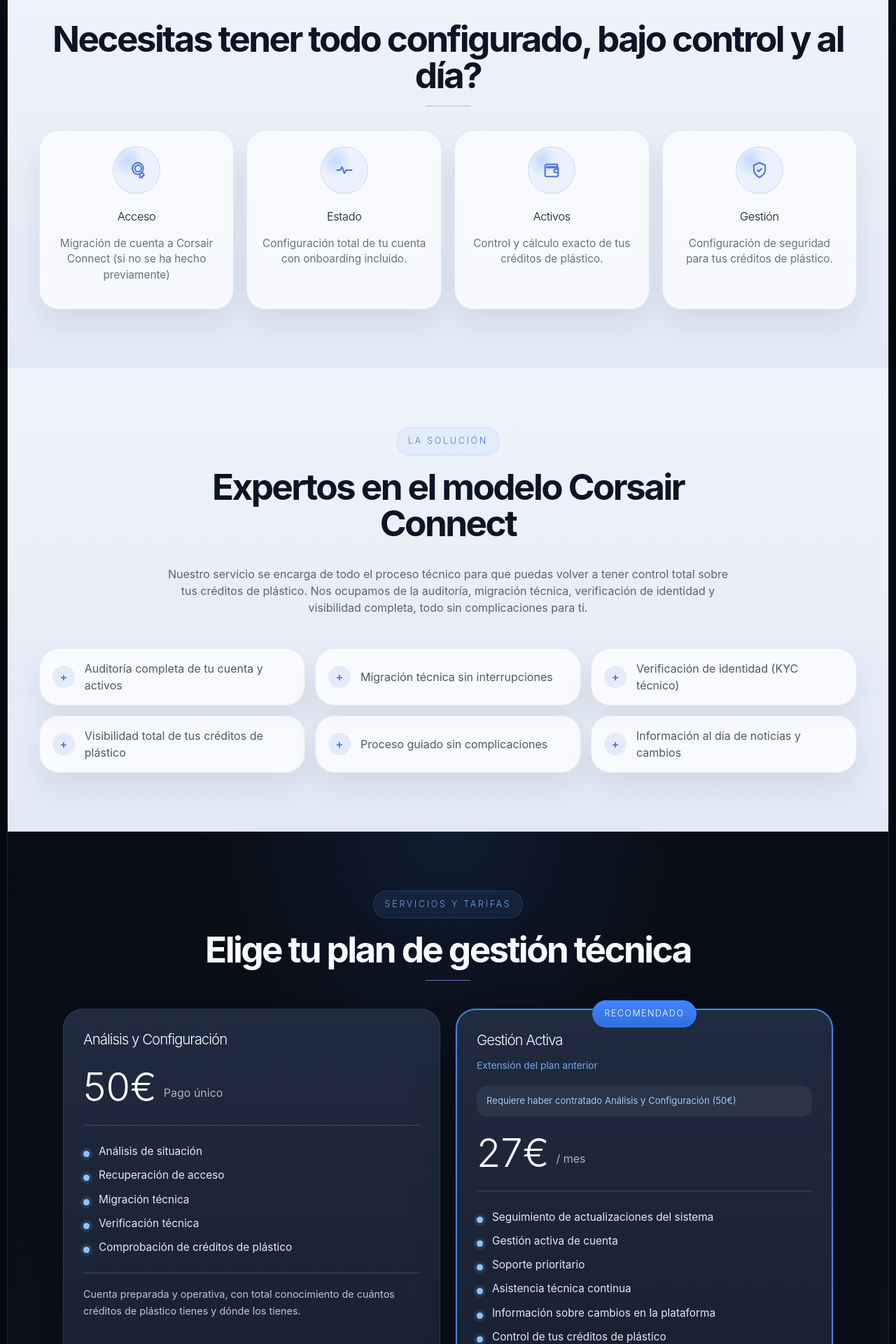
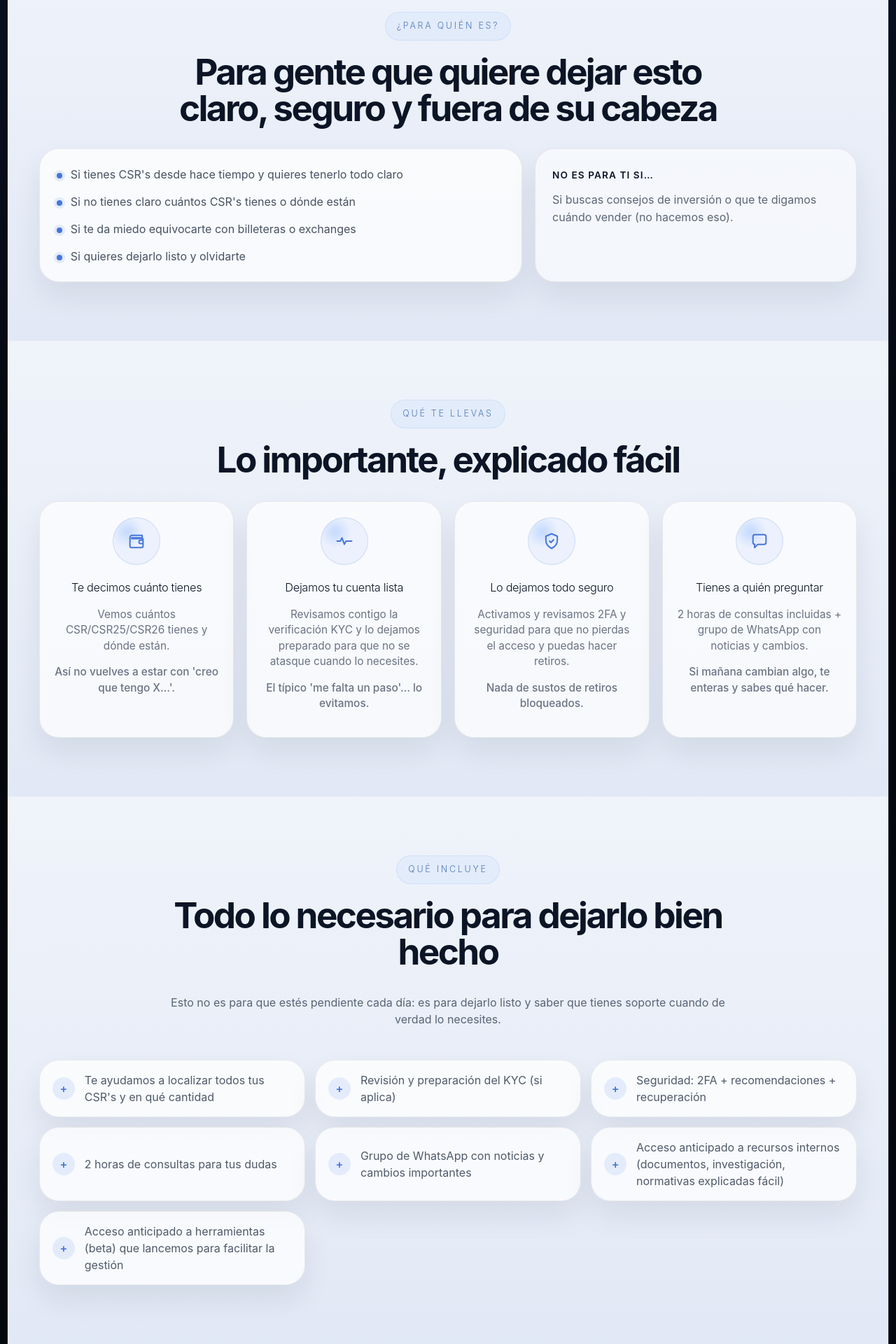
Before and after one commit to PlastiXBusiness/PlastiXBusiness-V0-PlastiXServiciosWeb, a React (Vite) app: page / in a window 1280 px wide. Shown: the part 880-2800 px from the top of the page at 70% size. Built offline with nearby package versions, Linux system fonts and the light colour scheme.

Commit message:
Rewrite landing for single 47 euro service

```diff
--- a/src/App.css
+++ b/src/App.css
@@ -218,6 +218,13 @@
   width: fit-content;
 }
 
+.hero-actions {
+  display: flex;
+  flex-wrap: wrap;
+  gap: 14px;
+  margin-top: 24px;
+}
+
 .hero-button.solid,
 .whatsapp-button,
 .floating-whatsapp {
@@ -340,6 +347,74 @@
   line-height: 1.02;
 }
 
+.mini-title {
+  display: inline-flex;
+  margin-bottom: 12px;
+  color: #0c1525;
+  font-size: 0.85rem;
+  font-weight: 600;
+  letter-spacing: 0.08em;
+  text-transform: uppercase;
+}
+
+.audience-grid {
+  display: grid;
+  grid-template-columns: 1.2fr 0.8fr;
+  gap: 18px;
+  margin-top: 32px;
+}
+
+.audience-card,
+.single-price-card,
+.step-card,
+.faq-card {
+  border-radius: 28px;
+  border: 1px solid rgba(18, 32, 56, 0.08);
+  box-shadow: 0 20px 40px rgba(16, 24, 40, 0.08);
+}
+
+.audience-card {
+  padding: 24px;
+  background: rgba(255, 255, 255, 0.74);
+}
+
+.audience-card-muted {
+  background: rgba(255, 255, 255, 0.58);
+}
+
+.audience-card-muted p {
+  margin: 0;
+  color: rgba(57, 69, 88, 0.82);
+  line-height: 1.6;
+}
+
+.audience-list {
+  display: grid;
+  gap: 14px;
+  margin: 0;
+  padding: 0;
+  list-style: none;
+}
+
+.audience-list li {
+  position: relative;
+  padding-left: 20px;
+  color: rgba(47, 58, 76, 0.88);
+  line-height: 1.55;
+}
+
+.audience-list li::before {
+  content: '';
+  position: absolute;
+  top: 10px;
+  left: 0;
+  width: 8px;
+  height: 8px;
+  border-radius: 50%;
+  background: #4676d9;
+  box-shadow: 0 0 0 4px rgba(70, 118, 217, 0.12);
+}
+
 .light-section .section-heading h2,
 .solution-section .section-heading h2,
 .contact-section .section-heading h2,
@@ -424,6 +499,12 @@
   color: rgba(65, 77, 96, 0.78);
   font-size: 0.96rem;
   line-height: 1.45;
+}
+
+.card-example {
+  margin-top: 10px;
+  color: rgba(47, 58, 76, 0.92);
+  font-weight: 500;
 }
 
 .solution-grid {
@@ -580,6 +661,99 @@
   margin-top: 40px;
 }
 
+.single-price-card {
+  max-width: 720px;
+  margin: 34px auto 0;
+  padding: 30px;
+  text-align: center;
+  background:
+    linear-gradient(180deg, rgba(33, 43, 65, 0.88), rgba(23, 31, 47, 0.92)),
+    rgba(30, 41, 59, 0.95);
+}
+
+.single-price-label {
+  display: inline-flex;
+  padding: 9px 14px;
+  border-radius: 999px;
+  background: rgba(255, 255, 255, 0.08);
+  color: rgba(173, 210, 255, 0.92);
+  font-size: 0.8rem;
+  letter-spacing: 0.14em;
+  text-transform: uppercase;
+}
+
+.single-price-value {
+  margin-top: 18px;
+  color: #ffffff;
+  font-size: clamp(3rem, 8vw, 4.8rem);
+  line-height: 1;
+  font-weight: 300;
+}
+
+.single-price-card p {
+  max-width: 48ch;
+  margin: 18px auto 0;
+  color: rgba(230, 237, 252, 0.82);
+  line-height: 1.6;
+}
+
+.single-price-card .hero-button {
+  margin-top: 26px;
+}
+
+.steps-grid {
+  display: grid;
+  grid-template-columns: repeat(3, minmax(0, 1fr));
+  gap: 18px;
+  margin-top: 30px;
+}
+
+.step-card {
+  padding: 24px;
+  background: rgba(255, 255, 255, 0.72);
+}
+
+.step-number {
+  display: inline-flex;
+  margin-bottom: 14px;
+  color: #4676d9;
+  font-size: 0.9rem;
+  font-weight: 700;
+  letter-spacing: 0.14em;
+  text-transform: uppercase;
+}
+
+.step-card p {
+  margin: 0;
+  color: rgba(47, 58, 76, 0.88);
+  line-height: 1.55;
+}
+
+.faq-grid {
+  display: grid;
+  grid-template-columns: repeat(2, minmax(0, 1fr));
+  gap: 18px;
+  margin-top: 30px;
+}
+
+.faq-card {
+  padding: 24px;
+  background: rgba(255, 255, 255, 0.74);
+}
+
+.faq-card h3 {
+  margin: 0 0 12px;
+  color: #0c1525;
+  font-size: 1.08rem;
+  line-height: 1.35;
+}
+
+.faq-card p {
+  margin: 0;
+  color: rgba(57, 69, 88, 0.82);
+  line-height: 1.6;
+}
+
 .contact-form {
   max-width: 760px;
   margin: 30px auto 0;
@@ -706,9 +880,12 @@
 
 @media (max-width: 1100px) {
   .hero-section,
+  .audience-grid,
   .pricing-grid,
   .highlights-grid,
-  .solution-grid {
+  .solution-grid,
+  .steps-grid,
+  .faq-grid {
     grid-template-columns: 1fr;
   }
 
@@ -752,7 +929,9 @@
   .highlight-card p,
   .solution-item,
   .plan-list li,
-  .plan-note {
+  .plan-note,
+  .faq-card p,
+  .step-card p {
     font-size: 0.95rem;
     line-height: 1.5;
   }
--- a/src/App.jsx
+++ b/src/App.jsx
@@ -11,85 +11,94 @@
   { code: '+1', flag: '🇺🇸', name: 'Estados Unidos' },
 ]
 
-const highlights = [
+const audienceItems = [
+  "Si tienes CSR's desde hace tiempo y quieres tenerlo todo claro",
+  "Si no tienes claro cuántos CSR's tienes o dónde están",
+  'Si te da miedo equivocarte con billeteras o exchanges',
+  'Si quieres dejarlo listo y olvidarte',
+]
+
+const benefitCards = [
   {
-    title: 'Acceso',
-    description: 'Migración de cuenta a Corsair Connect (si no se ha hecho previamente)',
-    icon: 'key',
+    title: 'Te decimos cuánto tienes',
+    description: "Vemos cuántos CSR/CSR25/CSR26 tienes y dónde están.",
+    example: "Así no vuelves a estar con 'creo que tengo X…'.",
+    icon: 'wallet',
   },
   {
-    title: 'Estado',
-    description: 'Configuración total de tu cuenta con onboarding incluido.',
+    title: 'Dejamos tu cuenta lista',
+    description:
+      'Revisamos contigo la verificación KYC y lo dejamos preparado para que no se atasque cuando lo necesites.',
+    example: "El típico 'me falta un paso'… lo evitamos.",
     icon: 'pulse',
   },
   {
-    title: 'Activos',
-    description: 'Control y cálculo exacto de tus créditos de plástico.',
-    icon: 'wallet',
+    title: 'Lo dejamos todo seguro',
+    description:
+      'Activamos y revisamos 2FA y seguridad para que no pierdas el acceso y puedas hacer retiros.',
+    example: 'Nada de sustos de retiros bloqueados.',
+    icon: 'shield',
   },
   {
-    title: 'Gestión',
-    description: 'Configuración de seguridad para tus créditos de plástico.',
-    icon: 'shield',
+    title: 'Tienes a quién preguntar',
+    description:
+      '2 horas de consultas incluidas + grupo de WhatsApp con noticias y cambios.',
+    example: 'Si mañana cambian algo, te enteras y sabes qué hacer.',
+    icon: 'chat',
   },
 ]
 
-const solutionItems = [
-  'Auditoría completa de tu cuenta y activos',
-  'Migración técnica sin interrupciones',
-  'Verificación de identidad (KYC técnico)',
-  'Visibilidad total de tus créditos de plástico',
-  'Proceso guiado sin complicaciones',
-  'Información al día de noticias y cambios',
+const includeItems = [
+  "Te ayudamos a localizar todos tus CSR's y en qué cantidad",
+  'Revisión y preparación del KYC (si aplica)',
+  'Seguridad: 2FA + recomendaciones + recuperación',
+  '2 horas de consultas para tus dudas',
+  'Grupo de WhatsApp con noticias y cambios importantes',
+  'Acceso anticipado a recursos internos (documentos, investigación, normativas explicadas fácil)',
+  'Acceso anticipado a herramientas (beta) que lancemos para facilitar la gestión',
 ]
 
-const plans = [
+const steps = [
+  'Nos escribes por WhatsApp',
+  'Revisamos tu caso contigo y lo dejamos todo listo',
+  'Te damos acceso al grupo + recursos + tus 2 horas de consultas',
+]
+
+const faqs = [
   {
-    title: 'Análisis y Configuración',
-    price: '50€',
-    detail: 'Pago único',
-    items: [
-      'Análisis de situación',
-      'Recuperación de acceso',
-      'Migración técnica',
-      'Verificación técnica',
-      'Comprobación de créditos de plástico',
-    ],
-    note:
-      'Cuenta preparada y operativa, con total conocimiento de cuántos créditos de plástico tienes y dónde los tienes.',
+    question: '¿Esto es asesoría financiera?',
+    answer: 'No. Esto es ayuda técnica y operativa para dejar tus CSR’s listos, claros y bien configurados.',
   },
   {
-    title: 'Gestión Activa',
-    detailTop: 'Extensión del plan anterior',
-    requirement: 'Requiere haber contratado Análisis y Configuración (50€)',
-    price: '27€',
-    detail: '/ mes',
-    featured: true,
-    items: [
-      'Seguimiento de actualizaciones del sistema',
-      'Gestión activa de cuenta',
-      'Soporte prioritario',
-      'Asistencia técnica continua',
-      'Información sobre cambios en la plataforma',
-      'Control de tus créditos de plástico',
-      'Ayuda a la hora de vender o comprar',
-      'Avisos de estado del mercado y precio',
-    ],
+    question: '¿Tengo que saber de blockchain o mercados de cryptomonedas?',
+    answer: 'No. La idea es justo la contraria: que no tengas que meterte a aprender todo eso para dejarlo bien hecho.',
+  },
+  {
+    question: '¿Cuánto tardáis?',
+    answer: 'Normalmente entre 24 y 72 horas, según el caso y lo que ya tengas hecho.',
+  },
+  {
+    question: '¿Qué incluyen las 2 horas?',
+    answer:
+      'Incluyen dudas técnicas, operativas, del negocio de Corsair y Corsair Connect, y dudas sobre tus CSR para que no vayas a ciegas.',
+  },
+  {
+    question: '¿El grupo de WhatsApp es soporte 1:1 ilimitado?',
+    answer:
+      'No. El grupo es para noticias, cambios importantes y dudas generales. El soporte 1:1 va dentro del servicio y de las 2 horas incluidas.',
+  },
+  {
+    question: '¿Qué son los recursos internos?',
+    answer:
+      'Son documentos y guías que iremos sacando para que entiendas cambios y la evolución de todo sin líos ni tecnicismos raros.',
   },
 ]
 
 const whatsappNumber = '34694200966'
 const defaultCountry = countries[0]
+const serviceName = 'Servicio técnico CSR (47€ · pago único)'
 
 function HighlightIcon({ icon }) {
-  if (icon === 'key') {
-    return (
-      <svg viewBox="0 0 24 24" aria-hidden="true">
-        <path d="M14 3a7 7 0 1 0 4.95 11.95L21 17v2h-2v2h-3v-3.17l-1.05-1.05A7 7 0 0 0 14 3Zm0 3a4 4 0 1 1 0 8a4 4 0 0 1 0-8Z" />
-      </svg>
-    )
-  }
-
   if (icon === 'pulse') {
     return (
       <svg viewBox="0 0 24 24" aria-hidden="true">
@@ -107,6 +116,14 @@
     )
   }
 
+  if (icon === 'chat') {
+    return (
+      <svg viewBox="0 0 24 24" aria-hidden="true">
+        <path d="M4 6.5A2.5 2.5 0 0 1 6.5 4h11A2.5 2.5 0 0 1 20 6.5v7A2.5 2.5 0 0 1 17.5 16H10l-4 4v-4H6.5A2.5 2.5 0 0 1 4 13.5Z" />
+      </svg>
+    )
+  }
+
   return (
     <svg viewBox="0 0 24 24" aria-hidden="true">
       <path d="M12 3l7 3v5c0 4.5-2.7 7.9-7 10c-4.3-2.1-7-5.5-7-10V6l7-3Z" />
@@ -120,7 +137,6 @@
     name: '',
     countryCode: defaultCountry.code,
     phone: '',
-    service: 'Análisis y Configuración (50€ - Pago único)',
     message: '',
   })
 
@@ -137,13 +153,18 @@
 
     const text = [
       'Hola, vengo desde la web de PlastiX.',
+      `Servicio: ${serviceName}`,
       `Nombre: ${formData.name}`,
       `WhatsApp / Teléfono: ${formData.countryCode}${formData.phone}`,
-      `Servicio de interés: ${formData.service}`,
-      `Mensaje sobre mi situación: ${formData.message}`,
+      `Consulta: ${formData.message}`,
+      'Entiendo que el pago se hace por Bizum después y que no hay checkout en la web.',
     ].join('\n')
 
-    window.open(`https://wa.me/${whatsappNumber}?text=${encodeURIComponent(text)}`, '_blank', 'noopener,noreferrer')
+    window.open(
+      `https://wa.me/${whatsappNumber}?text=${encodeURIComponent(text)}`,
+      '_blank',
+      'noopener,noreferrer',
+    )
   }
 
   return (
@@ -154,12 +175,13 @@
         </a>
 
         <nav className="main-nav" aria-label="Principal">
-          <a href="#servicios">Servicios</a>
+          <a href="#incluye">Qué incluye</a>
+          <a href="#precio">Precio</a>
           <a href="#contacto">Contacto</a>
         </nav>
 
         <a className="header-cta" href="#contacto">
-          Contactar
+          Escríbenos por WhatsApp
         </a>
       </header>
 
@@ -170,66 +192,95 @@
           <div className="hero-glow hero-glow-left"></div>
 
           <div className="hero-content">
-            <span className="section-chip">Gestión Técnica Profesional</span>
+            <span className="section-chip">Pago único: 47€ · Sin mensualidades</span>
             <h1>
-              Ten todos tus <span>créditos de plástico</span> bajo control con{' '}
-              <em>PlastiX</em>
+              Deja tus <span>CSR&apos;s listos</span> y seguros (sin comerte la cabeza)
             </h1>
             <p>
-              Si posees créditos de plástico en Amplivo desde hace años, te ayudamos
-              a recuperar el acceso, realizar la migración técnica y asegurar tu
-              cuenta de forma profesional.
+              Te ayudamos a saber cuántos tienes y dónde están, dejamos tu cuenta
+              preparada (KYC + seguridad) y te damos soporte para que el día que
+              necesites hacer algo, no tengas sustos.
             </p>
-            <a className="hero-button" href="#servicios">
-              Ver más
-            </a>
+
+            <div className="hero-actions">
+              <a className="hero-button solid" href="#contacto">
+                Escríbenos por WhatsApp
+              </a>
+              <a className="hero-button" href="#incluye">
+                Ver qué incluye
+              </a>
+            </div>
           </div>
 
           <div className="hero-panel" aria-hidden="true">
             <div className="panel-card panel-card-top">
-              <span>Gestión Técnica Profesional</span>
-              <strong>Recuperación, migración y seguridad de tus créditos de plástico.</strong>
+              <span>Servicio único</span>
+              <strong>Lo dejas listo una vez y sabes a quién escribir si lo necesitas.</strong>
             </div>
             <div className="panel-card panel-card-bottom">
-              <span>PlastiX</span>
-              <strong>Control total y visibilidad completa de tu cuenta.</strong>
+              <span>Sin checkout</span>
+              <strong>Nos escribes por WhatsApp y luego te decimos los pasos por Bizum.</strong>
+            </div>
+          </div>
+        </section>
+
+        <section className="section light-section audience-section">
+          <div className="section-heading center narrow">
+            <span className="section-label">¿Para quién es?</span>
+            <h2>Para gente que quiere dejar esto claro, seguro y fuera de su cabeza</h2>
+          </div>
+
+          <div className="audience-grid">
+            <div className="audience-card">
+              <ul className="audience-list">
+                {audienceItems.map((item) => (
+                  <li key={item}>{item}</li>
+                ))}
+              </ul>
+            </div>
+
+            <div className="audience-card audience-card-muted">
+              <span className="mini-title">No es para ti si…</span>
+              <p>
+                Si buscas consejos de inversión o que te digamos cuándo vender (no
+                hacemos eso).
+              </p>
             </div>
           </div>
         </section>
 
         <section className="section light-section">
           <div className="section-heading center">
-            <h2>Necesitas tener todo configurado, bajo control y al día?</h2>
-            <div className="heading-line"></div>
+            <span className="section-label">Qué te llevas</span>
+            <h2>Lo importante, explicado fácil</h2>
           </div>
 
           <div className="highlights-grid">
-            {highlights.map((item) => (
+            {benefitCards.map((item) => (
               <article className="highlight-card" key={item.title}>
                 <div className="highlight-icon">
                   <HighlightIcon icon={item.icon} />
                 </div>
                 <h3>{item.title}</h3>
                 <p>{item.description}</p>
+                <p className="card-example">{item.example}</p>
               </article>
             ))}
           </div>
         </section>
 
-        <section className="section solution-section">
+        <section className="section solution-section" id="incluye">
           <div className="section-heading center narrow">
-            <span className="section-label">La Solución</span>
-            <h2>Expertos en el modelo Corsair Connect</h2>
+            <span className="section-label">Qué incluye</span>
+            <h2>Todo lo necesario para dejarlo bien hecho</h2>
             <p>
-              Nuestro servicio se encarga de todo el proceso técnico para que puedas
-              volver a tener control total sobre tus créditos de plástico. Nos
-              ocupamos de la auditoría, migración técnica, verificación de identidad
-              y visibilidad completa, todo sin complicaciones para ti.
+              Esto no es para que estés pendiente cada día: es para dejarlo listo y
+              saber que tienes soporte cuando de verdad lo necesites.
             </p>
           </div>
 
           <ul className="solution-grid">
-            {solutionItems.map((item) => (
+            {includeItems.map((item) => (
               <li className="solution-item" key={item}>
                 <span className="solution-check">+</span>
                 <span>{item}</span>
@@ -238,52 +289,65 @@
           </ul>
         </section>
 
-        <section className="section pricing-section" id="servicios">
-          <div className="section-heading center">
-            <span className="section-label accent">Servicios y Tarifas</span>
-            <h2>Elige tu plan de gestión técnica</h2>
-            <div className="heading-line accent-line"></div>
+        <section className="section pricing-section" id="precio">
+          <div className="section-heading center narrow">
+            <span className="section-label accent">Precio</span>
+            <h2>47€ (pago único)</h2>
+            <p>Sin mensualidades. Nos escribes por WhatsApp y te decimos los pasos.</p>
           </div>
 
-          <div className="pricing-grid">
-            {plans.map((plan) => (
-              <article
-                className={`pricing-card${plan.featured ? ' pricing-card-featured' : ''}`}
-                key={plan.title}
-              >
-                {plan.featured && <div className="badge">Recomendado</div>}
-                <h3>{plan.title}</h3>
-                {plan.detailTop && <p className="plan-top-copy">{plan.detailTop}</p>}
-                {plan.requirement && <p className="plan-requirement">{plan.requirement}</p>}
-                <div className="price-block">
-                  <span className="price">{plan.price}</span>
-                  <span className="price-detail">{plan.detail}</span>
-                </div>
-                <div className="plan-divider"></div>
-                <ul className="plan-list">
-                  {plan.items.map((item) => (
-                    <li key={item}>{item}</li>
-                  ))}
-                </ul>
-                {plan.note && <p className="plan-note">{plan.note}</p>}
+          <div className="single-price-card">
+            <span className="single-price-label">Servicio técnico / operativo</span>
+            <div className="single-price-value">47€</div>
+            <p>
+              Te atendemos por WhatsApp, revisamos tu caso y después el pago se hace
+              por Bizum. Sin checkout y sin líos raros.
+            </p>
+            <a className="hero-button solid" href="#contacto">
+              Escríbenos por WhatsApp
+            </a>
+          </div>
+        </section>
+
+        <section className="section light-section">
+          <div className="section-heading center narrow">
+            <span className="section-label">Cómo funciona</span>
+            <h2>Así de simple</h2>
+          </div>
+
+          <div className="steps-grid">
+            {steps.map((step, index) => (
+              <article className="step-card" key={step}>
+                <span className="step-number">0{index + 1}</span>
+                <p>{step}</p>
               </article>
             ))}
           </div>
+        </section>
 
-          <div className="pricing-action">
-            <a className="hero-button solid" href="#contacto">
-              Contactar ahora
-            </a>
+        <section className="section solution-section faq-section">
+          <div className="section-heading center narrow">
+            <span className="section-label">FAQ</span>
+            <h2>Dudas normales antes de escribir</h2>
+          </div>
+
+          <div className="faq-grid">
+            {faqs.map((faq) => (
+              <article className="faq-card" key={faq.question}>
+                <h3>{faq.question}</h3>
+                <p>{faq.answer}</p>
+              </article>
+            ))}
           </div>
         </section>
 
         <section className="section contact-section" id="contacto">
           <div className="section-heading center narrow">
             <span className="section-label">Contacto</span>
-            <h2>Contáctanos</h2>
+            <h2>Cuéntanos tu caso y te contestamos por WhatsApp</h2>
             <p>
-              Solo responderemos consultas relacionadas con el servicio de gestión
-              técnica.
+              Esto es un servicio técnico y operativo. Si te encaja, nos escribes y
+              te guiamos sin marearte.
             </p>
           </div>
 
@@ -295,7 +359,7 @@
                 name="name"
                 value={formData.name}
                 onChange={handleChange}
-                placeholder="Tu nombre completo"
+                placeholder="Tu nombre"
                 required
               />
             </label>
@@ -331,36 +395,19 @@
             </label>
 
             <label className="field">
-              <span>Tipo de servicio</span>
-              <select
-                name="service"
-                value={formData.service}
-                onChange={handleChange}
-                required
-              >
-                <option value="Análisis y Configuración (50€ - Pago único)">
-                  Análisis y Configuración (50€ - Pago único)
-                </option>
-                <option value="Gestión Activa (27€/ mes) + Análisis y Configuración (50€ - Pago único)">
-                  Gestión Activa (27€/ mes) + Análisis y Configuración (50€ - Pago único)
-                </option>
-              </select>
-            </label>
-
-            <label className="field">
-              <span>Mensaje sobre tu situación</span>
+              <span>Cuéntanos tu caso</span>
               <textarea
                 name="message"
                 value={formData.message}
                 onChange={handleChange}
-                placeholder="Describe brevemente tu situación con la cuenta..."
+                placeholder="Cuéntanos rápido: ¿tienes KYC hecho? ¿dónde tienes los CSR? ¿qué es lo que más te preocupa?"
                 rows="4"
                 required
               />
             </label>
 
             <button className="whatsapp-button" type="submit">
-              Enviar por WhatsApp
+              Hablar por WhatsApp
             </button>
           </form>
         </section>
@@ -380,26 +427,22 @@
         <div className="footer-top">
           <div>
             <span className="footer-brand">PlastiX</span>
-            <p>Gestión Técnica Profesional</p>
+            <p>Servicio técnico CSR · Pago único 47€</p>
           </div>
 
           <nav className="footer-nav" aria-label="Footer">
-            <a href="#servicios">Servicios</a>
+            <a href="#incluye">Qué incluye</a>
+            <a href="#precio">Precio</a>
             <a href="#contacto">Contacto</a>
           </nav>
         </div>
 
         <div className="footer-legal">
           <p>
-            <strong>AVISO LEGAL:</strong> Este servicio es exclusivamente de
-            asistencia técnica y gestión operativa de cuentas. En ningún caso
-            constituye consejo de inversión ni gestión activa de capital. No
-            realizamos asesoramiento financiero ni gestión de fondos de terceros.
+            Servicio técnico y operativo. No ofrecemos asesoramiento financiero,
+            fiscal o legal. No garantizamos resultados económicos. El usuario es
+            responsable final de sus decisiones y operaciones.
           </p>
-        </div>
-
-        <div className="footer-copy">
-          <p>© 2026 PlastiX. Todos los derechos reservados.</p>
         </div>
       </footer>
     </div>
```
